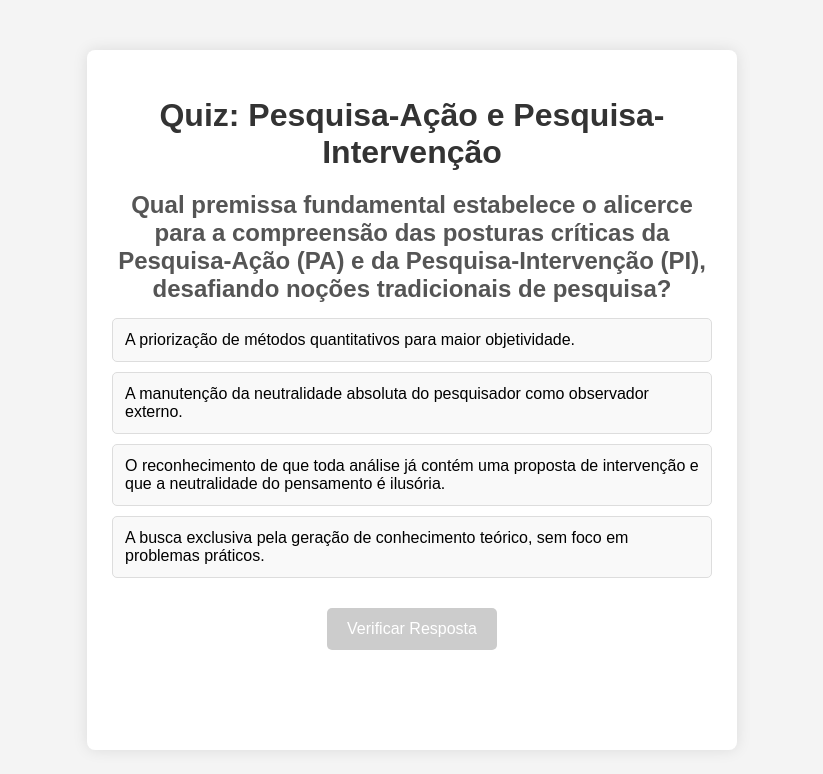
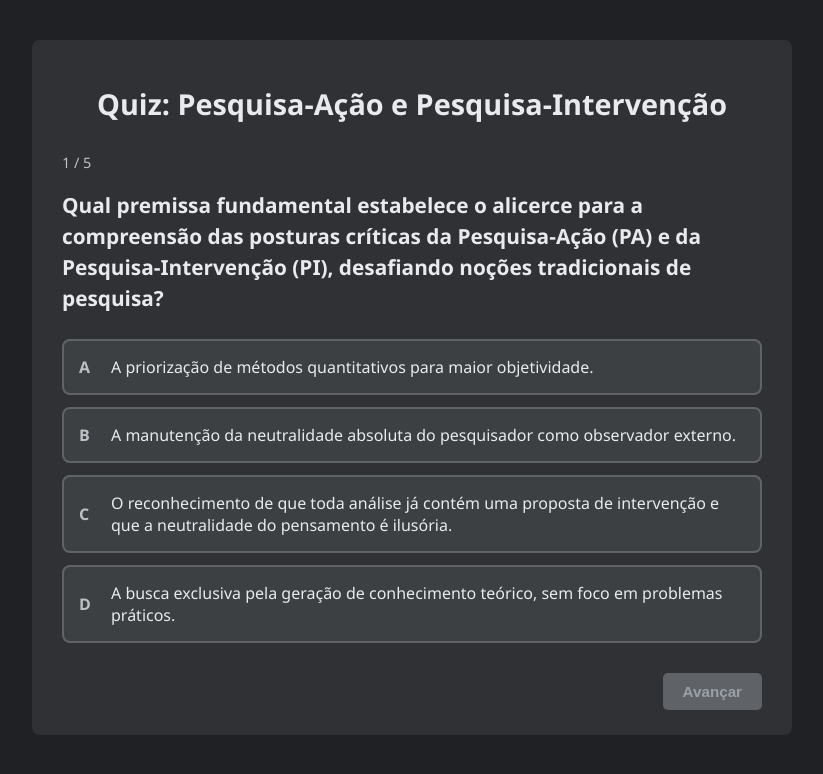
Before and after one commit to andreyduarte/QuizPesquisaAcaoIntervencao, a plain HTML site: page index.html in a window 1280 px wide. Shown: the whole page, without its empty margins (228-1051 px from the left). Drawn offline with Linux system fonts and the light colour scheme.

Commit message:
Alterações

```diff
--- a/index.html
+++ b/index.html
@@ -7,15 +7,19 @@
     <link rel="stylesheet" href="style.css">
 </head>
 <body>
+    <div class="quiz-page-container">
         <div class="quiz-container">
-        <h1>Quiz: Pesquisa-Ação e Pesquisa-Intervenção</h1>
-        <div id="question-area">
+            <h1 id="main-quiz-title">Quiz: Pesquisa-Ação e Pesquisa-Intervenção</h1>
+            <div id="quiz-content">
+                <div id="question-counter">
+                    <span id="current-q-num"></span> / <span id="total-q-num"></span>
+                </div>
                 <h2 id="question-text"></h2>
                 <div id="options-container">
                     </div>
+                <div class="button-container">
+                    <button id="next-btn" disabled>Avançar</button>
                 </div>
-        <button id="next-btn">Próxima Pergunta</button>
-        <div id="feedback-area">
             </div>
             <div id="score-area" style="display:none;">
                 <h2>Sua Pontuação Final:</h2>
@@ -23,7 +27,7 @@
                 <button id="restart-btn">Reiniciar Quiz</button>
             </div>
         </div>
-
+    </div>
     <script src="script.js"></script>
 </body>
 </html>
--- a/script.js
+++ b/script.js
@@ -8,12 +8,11 @@ const quizData = [
         "A busca exclusiva pela geração de conhecimento teórico, sem foco em problemas práticos."
       ],
       correctAnswerIndex: 2,
-      rationaleCorrect: "Correto! Esta premissa questiona a objetividade pura e reconhece o pesquisador como um agente implicado na realidade que estuda.",
-      rationaleOptions: [
-        "Ambas as abordagens frequentemente utilizam métodos qualitativos e participativos.",
-        "Este é o princípio da pesquisa tradicional que ambas as abordagens buscam desafiar.",
-        "Esta premissa questiona a objetividade pura e reconhece o pesquisador como um agente implicado.", // Rationale para a correta já está em rationaleCorrect
-        "Ambas as metodologias têm um forte compromisso com problemas do mundo real."
+      rationales: [ // Justificativas para cada opção
+        "Ambas as abordagens frequentemente utilizam métodos qualitativos e participativos, em vez de se focarem na quantificação.",
+        "Este é o princípio da pesquisa tradicional que ambas as abordagens buscam desafiar diretamente.",
+        "Esta premissa questiona a objetividade pura e reconhece o pesquisador como um agente implicado na realidade que estuda.",
+        "Ambas as metodologias têm um forte compromisso com problemas do mundo real e a transformação social."
       ]
     },
     {
@@ -25,12 +24,11 @@ const quizData = [
         "O foco único na geração de conhecimento teórico, desvinculado da solução de problemas práticos."
       ],
       correctAnswerIndex: 1,
-      rationaleCorrect: "Correto! Este ciclo contínuo de planejamento, ação, observação e reflexão é a espinha dorsal da PA.",
-      rationaleOptions: [
-        "A PA é marcada pela sua flexibilidade e dinamismo.",
-        "Este ciclo contínuo é a espinha dorsal da metodologia da PA.", // Rationale para a correta
-        "A participação ativa e colaborativa é um pilar da PA.",
-        "A PA tem um duplo objetivo de resolver problemas práticos e gerar conhecimento."
+      rationales: [
+        "A PA é marcada pela sua flexibilidade e dinamismo, adaptando-se à realidade.",
+        "Este ciclo contínuo de planejamento, ação, observação e reflexão é a espinha dorsal da metodologia da PA.",
+        "A participação ativa e colaborativa dos envolvidos é um pilar da PA.",
+        "A PA tem um duplo objetivo de resolver problemas práticos e, ao mesmo tempo, gerar conhecimento relevante."
       ]
     },
     {
@@ -42,12 +40,11 @@ const quizData = [
         "Priorizar a aplicação de teorias preexistentes para validar sua eficácia na prática."
       ],
       correctAnswerIndex: 2,
-      rationaleCorrect: "Correto! Esta inversão epistemológica é a marca da PI, onde o conhecimento emerge do próprio ato de transformar.",
-      rationaleOptions: [
-        "Esta é a lógica mais próxima da pesquisa tradicional ou da PA, que a PI busca inverter.",
-        "A PI é uma abordagem ativa e participativa.",
-        "Esta inversão epistemológica é a marca da PI.", // Rationale para a correta
-        "A PI busca produzir novos conhecimentos a partir da intervenção."
+      rationales: [
+        "Esta é a lógica mais próxima da pesquisa tradicional ou da PA, que a PI busca criticar e inverter.",
+        "A PI é uma abordagem ativa e participativa que recusa a passividade do observador.",
+        "Esta inversão epistemológica é a marca da PI, onde o conhecimento emerge do próprio ato de transformar.",
+        "A PI busca produzir novos conhecimentos e análises a partir da intervenção."
       ]
     },
     {
@@ -59,12 +56,11 @@ const quizData = [
         "A PA recusa a implicação do pesquisador, enquanto a PI a considera opcional."
       ],
       correctAnswerIndex: 1,
-      rationaleCorrect: "Correto! Esta é a distinção epistemológica mais precisa entre as duas abordagens.",
-      rationaleOptions: [
-        "Geralmente, a PI é que propõe uma crítica mais radical.",
-        "Esta é a distinção epistemológica mais precisa.", // Rationale para a correta
-        "O ciclo de planejar-agir-observar-refletir é da PA.",
-        "Ambas valorizam o envolvimento, mas a 'implicação' é central na PI."
+      rationales: [
+        "Geralmente, a PI é que propõe uma crítica mais radical às instituições.",
+        "Esta é a distinção epistemológica mais precisa entre as duas abordagens.",
+        "O ciclo de planejar-agir-observar-refletir é a marca registrada da PA, não da PI.",
+        "Ambas valorizam o envolvimento, mas a 'implicação' é um conceito metodológico central na PI."
       ]
     },
     {
@@ -76,99 +72,123 @@ const quizData = [
         "Uma opção exclusiva para pesquisas em ciências sociais, não podendo ser usada em outras áreas."
       ],
       correctAnswerIndex: 2,
-      rationaleCorrect: "Correto! Esta opção captura a profundidade da escolha metodológica.",
-      rationaleOptions: [
-        "A escolha do método envolve pressupostos teóricos e filosóficos.",
-        "A preferência está ligada a uma postura teórica e política.",
-        "Esta opção captura a profundidade da escolha metodológica.", // Rationale para a correta
-        "Os princípios destas metodologias são aplicados em diversas áreas."
+      rationales: [
+        "A escolha do método envolve pressupostos teóricos e filosóficos que vão além da técnica.",
+        "A preferência está ligada a uma postura teórica e política, não sendo apenas uma questão de gosto pessoal.",
+        "Esta opção captura a profundidade da escolha metodológica.",
+        "Os princípios destas metodologias são aplicados em diversas áreas, como saúde e educação."
       ]
     }
 ];
 
+const mainQuizTitleEl = document.getElementById('main-quiz-title');
+const quizContentEl = document.getElementById('quiz-content');
+const questionCounterEl = document.getElementById('question-counter');
+const currentQNumEl = document.getElementById('current-q-num');
+const totalQNumEl = document.getElementById('total-q-num');
 const questionTextEl = document.getElementById('question-text');
 const optionsContainerEl = document.getElementById('options-container');
 const nextBtnEl = document.getElementById('next-btn');
-const feedbackAreaEl = document.getElementById('feedback-area');
 const scoreAreaEl = document.getElementById('score-area');
 const finalScoreEl = document.getElementById('final-score');
 const restartBtnEl = document.getElementById('restart-btn');
-const questionAreaEl = document.getElementById('question-area');
 
 let currentQuestionIndex = 0;
 let score = 0;
-let selectedOptionElement = null;
-let answerChecked = false;
+let answerProcessedForThisQuestion = false;
+
+const optionLetters = ['A', 'B', 'C', 'D'];
 
 function loadQuestion() {
-    answerChecked = false;
-    selectedOptionElement = null;
-    feedbackAreaEl.innerHTML = '';
-    feedbackAreaEl.className = 'feedback-area'; // Reset class
-    optionsContainerEl.innerHTML = ''; // Limpa opções anteriores
+    answerProcessedForThisQuestion = false;
+    optionsContainerEl.innerHTML = '';
+    nextBtnEl.disabled = true;
+    nextBtnEl.textContent = "Avançar";
+
+    mainQuizTitleEl.style.display = currentQuestionIndex === 0 ? 'block' : 'none';
+    quizContentEl.style.display = 'block'; // Garante que o conteúdo do quiz seja visível
+    scoreAreaEl.style.display = 'none';
+
 
     const currentQuestion = quizData[currentQuestionIndex];
+    currentQNumEl.textContent = currentQuestionIndex + 1;
+    totalQNumEl.textContent = quizData.length;
     questionTextEl.textContent = currentQuestion.question;
 
     currentQuestion.options.forEach((optionText, index) => {
         const optionDiv = document.createElement('div');
         optionDiv.classList.add('option');
-        optionDiv.textContent = optionText;
         optionDiv.dataset.index = index;
-        optionDiv.addEventListener('click', () => selectOption(optionDiv, index));
+
+        const mainContentDiv = document.createElement('div');
+        mainContentDiv.classList.add('option-main-content');
+
+        const letterSpan = document.createElement('span');
+        letterSpan.classList.add('option-letter');
+        letterSpan.textContent = optionLetters[index];
+        mainContentDiv.appendChild(letterSpan);
+
+        const textSpan = document.createElement('span');
+        textSpan.classList.add('option-text');
+        textSpan.textContent = optionText;
+        mainContentDiv.appendChild(textSpan);
+
+        optionDiv.appendChild(mainContentDiv);
+
+        const feedbackDiv = document.createElement('div');
+        feedbackDiv.classList.add('option-feedback');
+
+        const statusP = document.createElement('p');
+        statusP.classList.add('feedback-status');
+        // Ícone e texto do status serão adicionados no handleOptionClick
+
+        const rationaleP = document.createElement('p');
+        rationaleP.classList.add('rationale-text');
+        rationaleP.textContent = currentQuestion.rationales[index];
+
+        feedbackDiv.appendChild(statusP);
+        feedbackDiv.appendChild(rationaleP);
+        optionDiv.appendChild(feedbackDiv);
+
+        optionDiv.addEventListener('click', () => handleOptionClick(optionDiv, index));
         optionsContainerEl.appendChild(optionDiv);
     });
-    nextBtnEl.textContent = "Verificar Resposta";
-    nextBtnEl.disabled = true; // Desabilita até uma opção ser selecionada
 }
 
-function selectOption(optionDiv, index) {
-    if (answerChecked) return; // Não permite mudar após checar
+function handleOptionClick(clickedOptionDiv, clickedIndex) {
+    if (answerProcessedForThisQuestion) return;
 
-    if (selectedOptionElement) {
-        selectedOptionElement.classList.remove('selected');
-    }
-    selectedOptionElement = optionDiv;
-    selectedOptionElement.classList.add('selected');
+    answerProcessedForThisQuestion = true;
     nextBtnEl.disabled = false;
-}
-
-function checkAnswer() {
-    answerChecked = true;
-    nextBtnEl.disabled = true; // Desabilita temporariamente
 
     const currentQuestion = quizData[currentQuestionIndex];
-    const selectedIndex = parseInt(selectedOptionElement.dataset.index);
+    const correctAnswerIndex = currentQuestion.correctAnswerIndex;
 
-    // Remove 'selected' de todas e aplica 'correct' ou 'incorrect'
-    const optionsElements = optionsContainerEl.querySelectorAll('.option');
-    optionsElements.forEach(opt => opt.classList.remove('selected'));
+    const allOptionDivs = optionsContainerEl.querySelectorAll('.option');
+    allOptionDivs.forEach(opt => opt.classList.add('processed')); // Marca todas como processadas
 
-    if (selectedIndex === currentQuestion.correctAnswerIndex) {
+    // Feedback para a opção clicada
+    const clickedFeedbackDiv = clickedOptionDiv.querySelector('.option-feedback');
+    const clickedStatusP = clickedFeedbackDiv.querySelector('.feedback-status');
+
+    if (clickedIndex === correctAnswerIndex) {
+        clickedOptionDiv.classList.add('correct-selection');
+        clickedStatusP.innerHTML = '<span class="icon">✓</span> Resposta correta';
         score++;
-        selectedOptionElement.classList.add('correct');
-        feedbackAreaEl.textContent = currentQuestion.rationaleCorrect;
-        feedbackAreaEl.className = 'feedback-area correct-feedback';
     } else {
-        selectedOptionElement.classList.add('incorrect');
-        // Destaca a correta também
-        optionsElements[currentQuestion.correctAnswerIndex].classList.add('correct');
+        clickedOptionDiv.classList.add('incorrect-selection');
+        clickedStatusP.innerHTML = '<span class="icon">✗</span> Não era bem isso.';
 
-        let feedbackText = `Incorreto. ${currentQuestion.rationaleOptions[selectedIndex] || ''} `;
-        feedbackText += `A resposta correta era: "${currentQuestion.options[currentQuestion.correctAnswerIndex]}".`;
-        feedbackAreaEl.textContent = feedbackText;
-        feedbackAreaEl.className = 'feedback-area incorrect-feedback';
-    }
-
-    // Habilita o botão para a próxima pergunta ou para finalizar
-    nextBtnEl.disabled = false;
-    if (currentQuestionIndex < quizData.length - 1) {
-        nextBtnEl.textContent = "Próxima Pergunta";
-    } else {
-        nextBtnEl.textContent = "Ver Pontuação Final";
+        // Mostra feedback para a resposta correta também
+        const correctOptionDiv = optionsContainerEl.querySelector(`.option[data-index='${correctAnswerIndex}']`);
+        if (correctOptionDiv) {
+            correctOptionDiv.classList.add('actually-correct');
+            const correctFeedbackDiv = correctOptionDiv.querySelector('.option-feedback');
+            const correctStatusP = correctFeedbackDiv.querySelector('.feedback-status');
+            correctStatusP.innerHTML = '<span class="icon">✓</span> Resposta correta';
+        }
     }
 }
-
 
 function showNextQuestionOrResults() {
     currentQuestionIndex++;
@@ -180,9 +200,8 @@ function showNextQuestionOrResults() {
 }
 
 function showFinalScore() {
-    questionAreaEl.style.display = 'none';
-    nextBtnEl.style.display = 'none';
-    feedbackAreaEl.style.display = 'none';
+    mainQuizTitleEl.style.display = 'none';
+    quizContentEl.style.display = 'none';
     scoreAreaEl.style.display = 'block';
     finalScoreEl.textContent = `${score} de ${quizData.length}`;
 }
@@ -190,27 +209,10 @@ function showFinalScore() {
 function restartQuiz() {
     currentQuestionIndex = 0;
     score = 0;
-    questionAreaEl.style.display = 'block';
-    nextBtnEl.style.display = 'inline-block';
-    feedbackAreaEl.style.display = 'block';
-    scoreAreaEl.style.display = 'none';
-    feedbackAreaEl.innerHTML = '';
-    feedbackAreaEl.className = 'feedback-area';
-    loadQuestion();
+    loadQuestion(); // Isso já cuida de mostrar/esconder elementos
 }
 
-nextBtnEl.addEventListener('click', () => {
-    if (!answerChecked) {
-        if (selectedOptionElement) {
-            checkAnswer();
-        } else {
-            // Poderia adicionar um alerta se nenhuma opção foi selecionada, mas o botão já fica desabilitado
-        }
-    } else {
-        showNextQuestionOrResults();
-    }
-});
-
+nextBtnEl.addEventListener('click', showNextQuestionOrResults);
 restartBtnEl.addEventListener('click', restartQuiz);
 
 // Carrega a primeira pergunta ao iniciar
--- a/style.css
+++ b/style.css
@@ -1,123 +1,190 @@
 body {
-    font-family: Arial, sans-serif;
-    background-color: #f4f4f4;
+    font-family: 'Segoe UI', Tahoma, Geneva, Verdana, sans-serif;
+    background-color: #202124; /* Cor de fundo escura principal */
+    color: #e8eaed; /* Cor de texto padrão clara */
     margin: 0;
     padding: 20px;
     display: flex;
     justify-content: center;
-    align-items: center;
+    align-items: flex-start;
     min-height: 100vh;
     box-sizing: border-box;
 }
 
-.quiz-container {
-    background-color: #fff;
-    padding: 25px;
-    border-radius: 8px;
-    box-shadow: 0 0 15px rgba(0, 0, 0, 0.1);
+.quiz-page-container {
     width: 100%;
-    max-width: 600px;
-    text-align: center;
+    display: flex;
+    justify-content: center;
 }
 
-h1 {
-    color: #333;
-    margin-bottom: 20px;
+.quiz-container {
+    background-color: #303134; /* Fundo do container do quiz */
+    padding: 25px 30px;
+    border-radius: 8px;
+    /* box-shadow: 0 0 15px rgba(0, 0, 0, 0.5); */ /* Sombra sutil para modo escuro */
+    width: 100%;
+    max-width: 700px; /* Um pouco mais largo */
+    margin-top: 20px;
 }
 
-h2 {
-    color: #555;
-    margin-bottom: 15px;
-    min-height: 40px; /* Para evitar saltos de layout */
+h1#main-quiz-title {
+    color: #e8eaed;
+    text-align: center;
+    margin-bottom: 30px;
+    font-size: 1.8em;
+}
+
+#question-counter {
+    text-align: left;
+    font-size: 0.9em;
+    color: #bdc1c6; /* Cinza claro para o contador */
+    margin-bottom: 10px;
+}
+
+h2#question-text {
+    color: #e8eaed;
+    margin-bottom: 25px;
+    font-size: 1.3em;
+    line-height: 1.5;
+    min-height: 60px;
+    text-align: left;
 }
 
 #options-container {
-    margin-bottom: 20px;
+    margin-bottom: 30px;
     text-align: left;
 }
 
 .option {
-    background-color: #f9f9f9;
-    border: 1px solid #ddd;
+    background-color: #3c4043; /* Fundo da opção */
+    border: 2px solid #5f6368; /* Borda padrão da opção */
+    border-radius: 8px;
+    padding: 15px;
+    margin-bottom: 12px;
+    cursor: pointer;
+    transition: border-color 0.3s, background-color 0.3s;
+    display: flex;
+    flex-direction: column; /* Para alinhar texto e feedback */
+}
+
+.option:not(.processed):hover {
+    border-color: #8ab4f8; /* Borda azul clara no hover */
+}
+
+.option-main-content {
+    display: flex;
+    align-items: center; /* Alinha letra e texto da opção */
+}
+
+.option-letter {
+    font-weight: bold;
+    margin-right: 12px;
+    color: #bdc1c6; /* Cor da letra da opção */
+    min-width: 20px; /* Para manter alinhamento */
+}
+
+.option-text {
+    flex-grow: 1;
+    color: #e8eaed; /* Cor do texto da opção */
+}
+
+.option-feedback {
+    display: none; /* Começa escondido */
+    margin-top: 10px;
+    padding-top: 10px;
+    border-top: 1px solid #5f6368; /* Linha separadora */
+}
+
+.feedback-status {
+    font-weight: bold;
+    margin-bottom: 5px;
+    display: flex;
+    align-items: center;
+}
+
+.feedback-status .icon {
+    margin-right: 8px;
+    font-size: 1.1em;
+}
+
+.rationale-text {
+    font-size: 0.9em;
+    color: #bdc1c6; /* Cor da justificativa */
+    line-height: 1.4;
+}
+
+/* Estilos para opção selecionada CORRETA */
+.option.correct-selection {
+    border-color: #34a853; /* Borda verde */
+    background-color: #2d3a32; /* Fundo levemente esverdeado escuro */
+}
+.option.correct-selection .option-feedback { display: block; }
+.option.correct-selection .feedback-status { color: #34a853; } /* Cor do texto "Resposta correta" */
+
+/* Estilos para opção selecionada INCORRETA */
+.option.incorrect-selection {
+    border-color: #ea4335; /* Borda vermelha */
+    background-color: #3a2d2d; /* Fundo levemente avermelhado escuro */
+}
+.option.incorrect-selection .option-feedback { display: block; }
+.option.incorrect-selection .feedback-status { color: #ea4335; } /* Cor do texto "Não era bem isso" */
+
+/* Estilos para a opção que ERA a correta (quando o usuário errou) */
+.option.actually-correct {
+    border-color: #34a853; /* Borda verde */
+    background-color: #2d3a32;
+}
+.option.actually-correct .option-feedback { display: block; }
+.option.actually-correct .feedback-status { color: #34a853; }
+
+/* Opções processadas (não clicadas, não corretas após uma escolha) */
+.option.processed:not(.correct-selection):not(.incorrect-selection):not(.actually-correct) {
+    opacity: 0.6;
+    cursor: default;
+}
+.option.processed { /* Todas as opções após um clique */
+    cursor: default;
+}
+
+
+.button-container {
+    text-align: right; /* Alinha botão à direita */
+}
+
+button#next-btn, button#restart-btn {
+    background-color: #8ab4f8; /* Azul claro para o botão */
+    color: #202124; /* Texto escuro no botão */
+    font-weight: bold;
+    border: none;
+    padding: 10px 20px;
+    font-size: 0.95em;
     border-radius: 5px;
-    padding: 12px;
-    margin-bottom: 10px;
     cursor: pointer;
     transition: background-color 0.3s;
 }
 
-.option:hover {
-    background-color: #e9e9e9;
+button#next-btn:hover:not(:disabled), button#restart-btn:hover {
+    background-color: #9ac1f9;
 }
 
-.option.selected {
-    background-color: #cce5ff; /* Azul claro para selecionado */
-    border-color: #007bff;
-}
-
-.option.correct {
-    background-color: #d4edda; /* Verde para correto */
-    border-color: #28a745;
-}
-
-.option.incorrect {
-    background-color: #f8d7da; /* Vermelho para incorreto */
-    border-color: #dc3545;
-}
-
-
-button {
-    background-color: #007bff;
-    color: white;
-    border: none;
-    padding: 12px 20px;
-    text-align: center;
-    text-decoration: none;
-    display: inline-block;
-    font-size: 16px;
-    border-radius: 5px;
-    cursor: pointer;
-    transition: background-color 0.3s;
-    margin-top: 10px;
-}
-
-button:hover {
-    background-color: #0056b3;
-}
-
-button:disabled {
-    background-color: #ccc;
+button#next-btn:disabled {
+    background-color: #5f6368; /* Cinza escuro para desabilitado */
+    color: #9aa0a6; /* Texto mais claro para desabilitado */
     cursor: not-allowed;
 }
 
-#feedback-area {
-    margin-top: 15px;
-    padding: 10px;
-    border-radius: 5px;
-    min-height: 40px; /* Para evitar saltos de layout */
+#score-area {
+    margin-top: 30px;
+    text-align: center;
 }
+#score-area h2 { text-align: center; color: #e8eaed; }
+#score-area p { font-size: 1.4em; font-weight: bold; color: #e8eaed; margin-top: 10px; }
 
-#feedback-area.correct-feedback {
-    background-color: #d4edda;
-    color: #155724;
-    border: 1px solid #c3e6cb;
+button#restart-btn {
+    background-color: #34a853; /* Verde para reiniciar */
+    color: #fff;
+    margin-top: 20px;
 }
-
-#feedback-area.incorrect-feedback {
-    background-color: #f8d7da;
-    color: #721c24;
-    border: 1px solid #f5c6cb;
+button#restart-btn:hover {
+    background-color: #2c8f45;
 }
-
-#score-area p {
-    font-size: 1.2em;
-    font-weight: bold;
-}
-
-#restart-btn {
-    background-color: #28a745;
-}
-
-#restart-btn:hover {
-    background-color: #1e7e34;
-}
```
Lines whose indentation alone changed are shown as unchanged.
